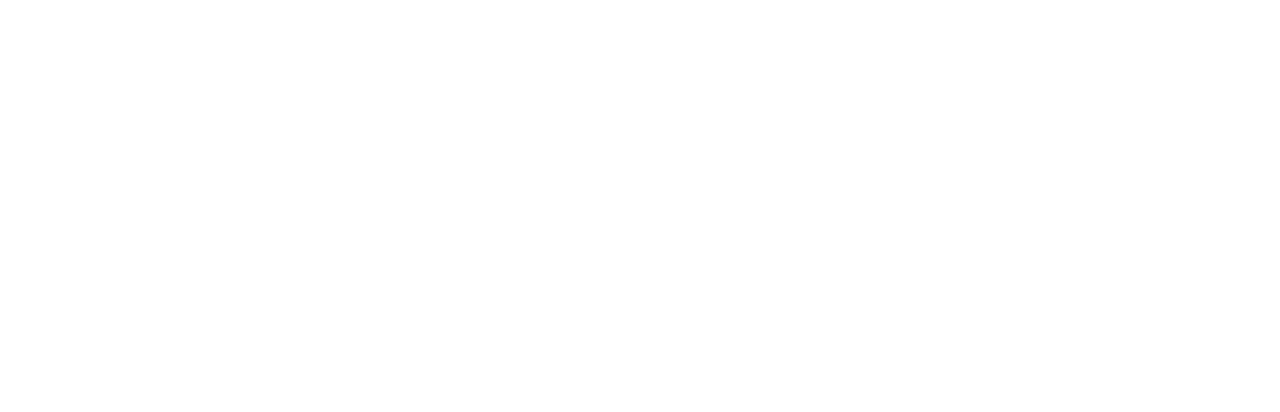
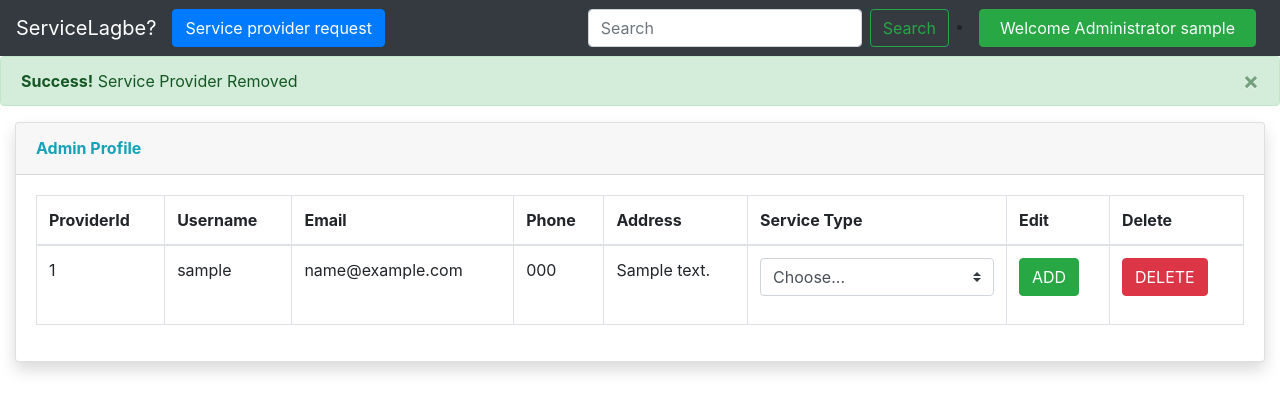
Before and after one commit to TahlilMahfuz/SPL-I, a PHP site: page /servicelagbe/adminloginsystem/postadminlogin.php in a window 1280 px wide. Before the commit the part shown is empty. Shown: the top 412 px of the page. Run offline with PHP 8.4, Linux system fonts and the light colour scheme; the visitor is signed in with stand-in values (Sample User, id 1); tables that the repository leaves empty or names only in its code hold one stand-in row (values such as "Sample post").

Commit message:
Fixed Some Bugs, Created Delete functionality for admin,

```diff
--- a/servicelagbe/adminloginsystem/postadminlogin.php
+++ b/servicelagbe/adminloginsystem/postadminlogin.php
@@ -0,0 +1,197 @@
+<?php
+include 'partials/_admindbconnect.php';
+
+if(isset($_POST['delete_btn']))
+{
+    $id = $_POST['delete_id'];
+
+    $query = "DELETE FROM serviceproviders WHERE providerid='$id' ";
+    $query_run = mysqli_query($conn, $query);
+
+    if($query_run)
+    {
+        session_start();
+        $_SESSION['deletedprovider'] = "Service Provider Removed";
+        header('Location: postadminlogin.php');
+    }
+    else
+    {
+        $_SESSION['deletedprovidererror'] = "Sorry, Deletion could be processed. Something went wrong";
+        header('Location: postadminlogin.php');
+    }
+}
+?>
+
+
+
+<!doctype html>
+<html lang="en">
+
+<head>
+    <!-- Required meta tags -->
+    <meta charset="utf-8">
+    <meta name="viewport" content="width=device-width, initial-scale=1, shrink-to-fit=no">
+
+    <!-- Bootstrap CSS -->
+    <link rel="stylesheet" href="https://cdn.jsdelivr.net/npm/bootstrap@4.4.1/dist/css/bootstrap.min.css"
+        integrity="sha384-Vkoo8x4CGsO3+Hhxv8T/Q5PaXtkKtu6ug5TOeNV6gBiFeWPGFN9MuhOf23Q9Ifjh" crossorigin="anonymous">
+
+    <title>ServiceLagbe? - Service Provider</title>
+</head>
+
+<body>
+
+    <?php
+    session_start();
+    echo'
+    <nav class="navbar sticky-top navbar-expand-lg navbar-dark bg-dark">
+            <a class="navbar-brand" href="#">ServiceLagbe?</a>
+            <button class="navbar-toggler" type="button" data-toggle="collapse" data-target="#navbarSupportedContent"
+                aria-controls="navbarSupportedContent" aria-expanded="false" aria-label="Toggle navigation">
+                <span class="navbar-toggler-icon"></span>
+            </button>
+
+            <div class="collapse navbar-collapse" id="navbarSupportedContent">
+                <ul class="navbar-nav mr-auto">
+                <li>
+                    <a class="btn btn-primary" href="#" id="navbarDropdown" role="button"
+                    data-toggle="dropdown" aria-haspopup="true" aria-expanded="false" href="/servicelagbe/adminloginsystem/postadminlogin.php">
+                        Service provider request
+                    </a>
+                </li>
+                </ul>
+                <form class="form-inline my-2 my-lg-0">
+                    <input class="form-control mr-sm-2" type="search" placeholder="Search" aria-label="Search">
+                    <button class="btn btn-outline-success my-2 my-sm-0" type="submit">Search</button>
+                </form>
+                <div class="mx-2">
+                <li class="nav-item dropdown">
+                <a class="btn btn-success" href="#" id="navbarDropdown" role="button"
+                    data-toggle="dropdown" aria-haspopup="true" aria-expanded="false">
+                    <p class="text-light my-0 mx-2">Welcome Administrator '. $_SESSION['username']. ' </p>
+                </a>
+                <div class="dropdown-menu" aria-labelledby="navbarDropdown">
+                    <a class="dropdown-item" href="#">Profile</a>
+                    <div class="dropdown-divider"></div>
+                    <a class="dropdown-item" href="/servicelagbe/loginsystem/logout.php">LogOut</a>
+                </div>
+            </li>
+            </div>
+        </nav>
+    '
+    ?>
+
+    <?php
+    if(isset($_SESSION['deletedprovider']) && $_SESSION['deletedprovider']!=''){
+        echo ' <div class="alert alert-success alert-dismissible fade show" role="alert">
+            <strong>Success!</strong> Service Provider Removed
+            <button type="button" class="close" data-dismiss="alert" aria-label="Close">
+                <span aria-hidden="true">&times;</span>
+            </button>
+        </div> ';
+    }
+    if(isset($_SESSION['deletedprovidererror']) && $_SESSION['deletedprovidererror']!=''){
+        echo ' <div class="alert alert-danger alert-dismissible fade show" role="alert">
+            <strong>Error!</strong> '.$_SESSION['deletedprovidererror'].'
+            <button type="button" class="close" data-dismiss="alert" aria-label="Close">
+                <span aria-hidden="true">&times;</span>
+            </button>
+        </div> ';
+    }
+    ?>
+
+    <div class="container-fluid my-2">
+
+        <div class="card shadow mb-4">
+            <div class="card-header py-3">
+                <h6 class="m-0 font-weight-bold text-info">Admin Profile</h6>
+            </div>
+            <div class="card-body">
+                <div class="table-responsive">
+
+                    <?php
+                    include 'partials/_admindbconnect.php';
+                    $sql = "Select * from serviceproviders";
+                     $query_run =  mysqli_query($conn, $sql);
+                    ?>
+
+                    <table class="table table-bordered" id="dataTable" width="100%" cellspacing="0">
+                        <thead>
+                            <tr>
+                                <th> ProviderId </th>
+                                <th> Username </th>
+                                <th>Email </th>
+                                <th>Phone</th>
+                                <th>Address</th>
+                                <th>Service Type</th>
+                                <th>Edit</th>
+                                <th>Delete</th>
+                            </tr>
+                        </thead>
+                        <tbody>
+                            <?php
+                    if(mysqli_num_rows($query_run) > 0)
+                    {
+                        while($row = mysqli_fetch_assoc($query_run))
+                        {
+                    ?>
+                            <tr>
+                                <td><?php  echo $row['providerid']; ?></td>
+                                <td><?php  echo $row['username']; ?></td>
+                                <td><?php  echo $row['email']; ?></td>
+                                <td><?php  echo $row['phone']; ?></td>
+                                <td><?php  echo $row['address']; ?></td>
+                                <td>
+                                    <div class="input-group mb-3">
+                                        <select class="custom-select" id="servicetype" required>
+                                            <option selected>Choose...</option>
+                                            <option value="1">Ac Service</option>
+                                            <option value="2">Electrical Service</option>
+                                            <option value="3">Car Care Service</option>
+                                            <option value="4">Emergency Service</option>
+                                        </select>
+                                    </div>
+                                </td>
+                                <td>
+                                    <form action="postadminlogin.php" method="post">
+                                        <input type="hidden" name="addprovider" value="<?php echo $row['providerid']; ?>">
+                                        <button type="submit" class="btn btn-success">ADD</button>
+                                    </form>
+                                </td>
+                                <td>
+                                    <form action="postadminlogin.php" method="post">
+                                    <input type="hidden" name="delete_id" value="<?php echo $row['providerid']; ?>">
+                                        <button type="submit" name="delete_btn" class="btn btn-danger"> DELETE</button>
+                                    </form>
+                                </td>
+                            </tr>
+                            <?php
+                        }
+                    }
+                    else {
+                        echo "No Record Found";
+                    }
+                    ?>
+                        </tbody>
+                    </table>
+
+                </div>
+            </div>
+        </div>
+
+    </div>
+
+    <!-- Optional JavaScript -->
+    <!-- jQuery first, then Popper.js, then Bootstrap JS -->
+    <script src="https://code.jquery.com/jquery-3.4.1.slim.min.js"
+        integrity="sha384-J6qa4849blE2+poT4WnyKhv5vZF5SrPo0iEjwBvKU7imGFAV0wwj1yYfoRSJoZ+n" crossorigin="anonymous">
+    </script>
+    <script src="https://cdn.jsdelivr.net/npm/popper.js@1.16.0/dist/umd/popper.min.js"
+        integrity="sha384-Q6E9RHvbIyZFJoft+2mJbHaEWldlvI9IOYy5n3zV9zzTtmI3UksdQRVvoxMfooAo" crossorigin="anonymous">
+    </script>
+    <script src="https://cdn.jsdelivr.net/npm/bootstrap@4.4.1/dist/js/bootstrap.min.js"
+        integrity="sha384-wfSDF2E50Y2D1uUdj0O3uMBJnjuUD4Ih7YwaYd1iqfktj0Uod8GCExl3Og8ifwB6" crossorigin="anonymous">
+    </script>
+</body>
+
+</html>
--- a/servicelagbe/partials/_header.php
+++ b/servicelagbe/partials/_header.php
@@ -1,7 +1,7 @@
 <?php
 session_start();
 if(isset($_SESSION['loggedin'])){
-    header("location: http://localhost/servicelagbe/postLogin/loggedinIndex.php");
+    header("location: http://localhost/servicelagbe/postLogin/postuserlogin.php");
 }
 echo'
 <nav class="navbar sticky-top navbar-expand-lg navbar-dark bg-dark">
```
Also changed, not shown: servicelagbe/adminloginsystem/adminmanipulation.php (added, +23 -0 lines), servicelagbe/loginsystem/login.php (+16 -4 lines).
